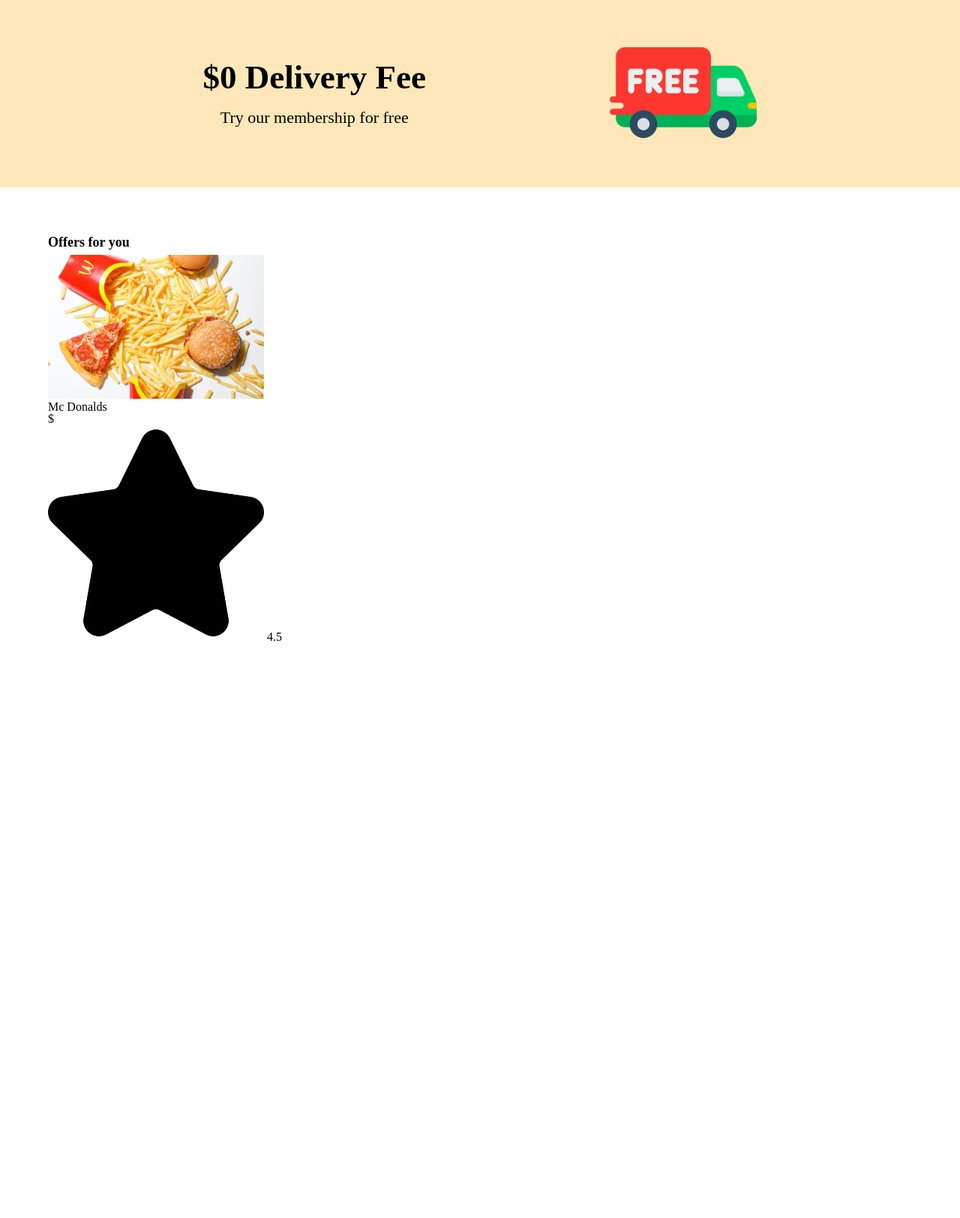
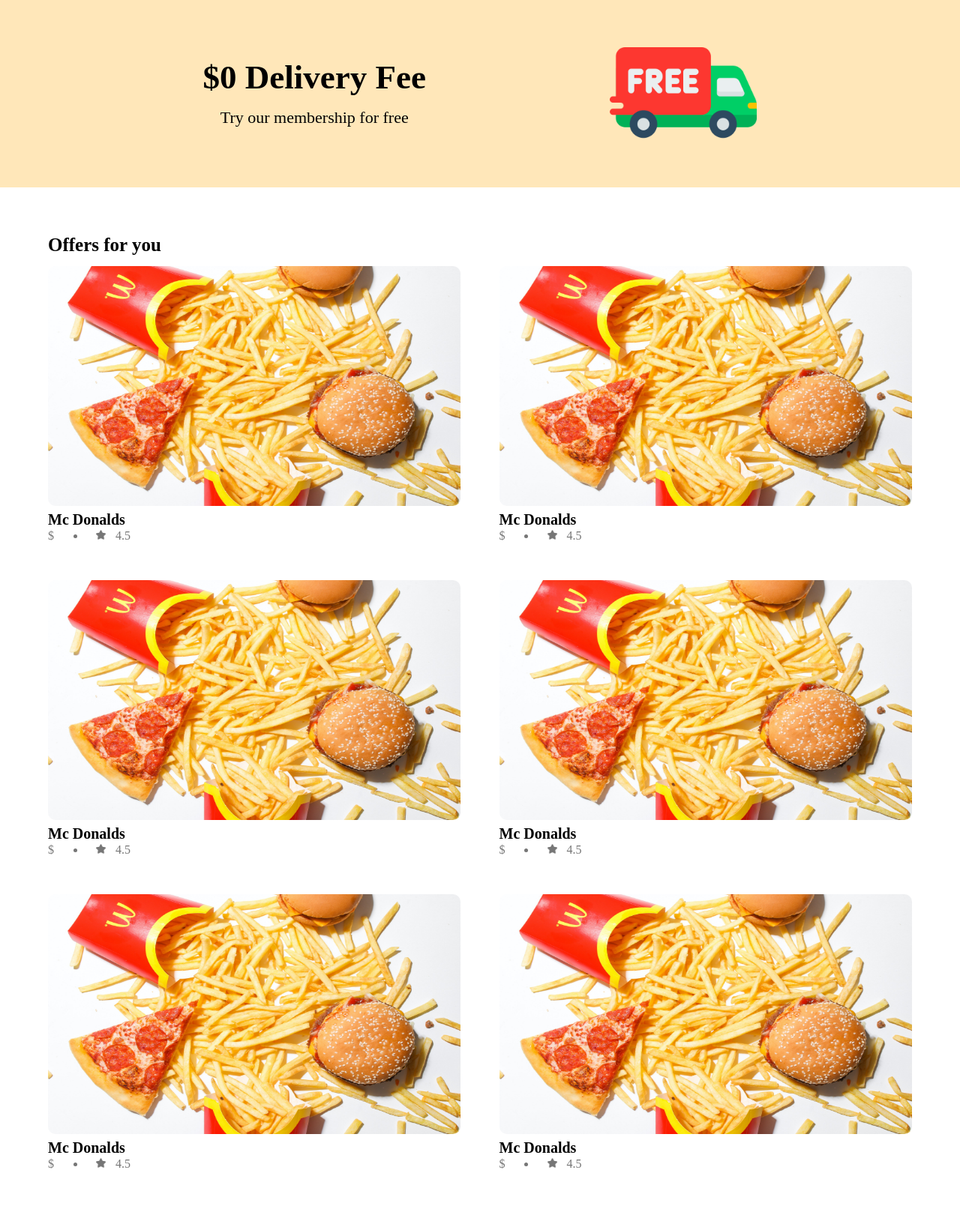
Before and after one commit to Dayhun/ClickEat, a PHP site: page / in a window 1280 px wide. Shown: the part 147-1772 px from the top of the page at 75% size. Before the commit the page ends 1002 px from the top, so only its background shows below. Run offline with PHP 8.4, Linux system fonts and the light colour scheme; some libraries are stand-ins or nearby versions.

Commit message:
restaurant section html&css is done

```diff
--- a/css/Pages/main.css
+++ b/css/Pages/main.css
@@ -108,10 +108,56 @@
     }
     .mainRestaurant > h3 {
         font-weight: 800;
+        font-size: 20px;
+    }
+    .mainRestaurant figure > img {
+        /* width: 350px;
+        height: 140px; */
+        width: 90vw;
+        height: 50vw;
+        border-radius: 10px;
+    }
+    .mainRestaurantArticle {
+        display: flex;
+        flex-wrap: wrap;
+        gap: 6vw;
+    }
+    .mainRestaurantArticle > figure{
+        display: flex;
+        flex-direction: column;
+        row-gap: 1vh;
+    }
+
+    .mainRestaurantArticle figcaption {
+        display: flex;
+        flex-direction: column;
+        row-gap: 0.5vh;
+    }
+    .mainRestaurantArticle h4 {
+        font-weight: 700;
         font-size: 18px;
     }
-    .mainRestaurant img {
-        width: 25%;
+    .mainRestaurantArticle ul {
+        display: flex;
+        column-gap: 2vw;
+        align-items: center;
+    }
+    .mainRestaurantArticle ul > li {
+        display: flex;
+        align-items: flex-start;
+        column-gap: 1vw;
+        color: var(--inputColor);
+    }
+    .mainRestaurantArticle figcaption img {
+        width: 13px;
+        height: 13px;
+        color: var(--inputColor);
+    }
+    .mainRestaurantArticle ul > li:nth-child(2) {
+        width: 5px;
+        height: 5px;
+        background-color: var(--inputColor);
+        border-radius: 50%;
     }
 }
 @media (min-width: 700px) {
@@ -170,6 +216,40 @@
     .mainAdv > img {
         width: 20%;
     }
+    /* Restaurant */
+    .mainRestaurant {
+        row-gap: 2vh;
+    }
+    .mainRestaurant > h3 {
+        font-size: 25px;
+    }
+    .mainRestaurant figure > img {
+        width: 43vw;
+        height: 25vw;
+    }
+    .mainRestaurantArticle {
+        gap: 4vw;
+    }
+    .mainRestaurantArticle h4 {
+        font-size: 20px;
+    }
+    .mainRestaurantArticle ul > li {
+        display: flex;
+        align-items: flex-start;
+        column-gap: 1vw;
+        color: var(--inputColor);
+    }
+    .mainRestaurantArticle figcaption img {
+        width: 13px;
+        height: 13px;
+        color: var(--inputColor);
+    }
+    .mainRestaurantArticle ul > li:nth-child(2) {
+        width: 5px;
+        height: 5px;
+        background-color: var(--inputColor);
+        border-radius: 50%;
+    }
 }
 @media (min-width: 1000px) {
     /* Header */
--- a/inc/MainPage.class.php
+++ b/inc/MainPage.class.php
@@ -130,13 +130,100 @@ class MainPage{
                 <figure>
                     <img src="./img/mcdonald.jpg" alt="rest-img"/>
                     <figcaption>
-                        <h3>Mc Donalds</h3>
+                        <h4>Mc Donalds</h4>
                         <ul>
                             <li>
                                 $
                             </li>
                             <li>
-                                <img src="./img/star.png" alt="star-img"/>
+                            </li>
+                            <li>
+                                <img src="./img/star-gray.png" alt="star-img"/>
+                                4.5
+                            </li>
+                        </ul>
+                    </figcaption>
+                </figure>
+                <figure>
+                    <img src="./img/mcdonald.jpg" alt="rest-img"/>
+                    <figcaption>
+                        <h4>Mc Donalds</h4>
+                        <ul>
+                            <li>
+                                $
+                            </li>
+                            <li>
+                            </li>
+                            <li>
+                                <img src="./img/star-gray.png" alt="star-img"/>
+                                4.5
+                            </li>
+                        </ul>
+                    </figcaption>
+                </figure>
+                <figure>
+                    <img src="./img/mcdonald.jpg" alt="rest-img"/>
+                    <figcaption>
+                        <h4>Mc Donalds</h4>
+                        <ul>
+                            <li>
+                                $
+                            </li>
+                            <li>
+                            </li>
+                            <li>
+                                <img src="./img/star-gray.png" alt="star-img"/>
+                                4.5
+                            </li>
+                        </ul>
+                    </figcaption>
+                </figure>
+                <figure>
+                    <img src="./img/mcdonald.jpg" alt="rest-img"/>
+                    <figcaption>
+                        <h4>Mc Donalds</h4>
+                        <ul>
+                            <li>
+                                $
+                            </li>
+                            <li>
+                            </li>
+                            <li>
+                                <img src="./img/star-gray.png" alt="star-img"/>
+                                4.5
+                            </li>
+                        </ul>
+                    </figcaption>
+                </figure>
+                <figure>
+                    <img src="./img/mcdonald.jpg" alt="rest-img"/>
+                    <figcaption>
+                        <h4>Mc Donalds</h4>
+                        <ul>
+                            <li>
+                                $
+                            </li>
+                            <li>
+                            </li>
+                            <li>
+                                <img src="./img/star-gray.png" alt="star-img"/>
+                                4.5
+                            </li>
+                        </ul>
+                    </figcaption>
+                </figure>
+                <figure>
+                    <img src="./img/mcdonald.jpg" alt="rest-img"/>
+                    <figcaption>
+                        <h4>Mc Donalds</h4>
+                        <ul>
+                            <li>
+                                $
+                            </li>
+                            <li>
+                            </li>
+                            <li>
+                                <img src="./img/star-gray.png" alt="star-img"/>
                                 4.5
                             </li>
                         </ul>
@@ -147,6 +234,7 @@ class MainPage{
         ';
         return $mainPageRestaurant;
     }
+
     // public static function mainPageRestaurant() : string {
     //     $mainPageRestaurant = '
     //     <section class="mainRestaurant">
@@ -174,7 +262,7 @@ class MainPage{
                                 //     '.$res->getpriceRange().'
                                 // </li>
                                 // <li>
-                                //     <img src="./img/star.png" alt="star-img"/>
+                                //     <img src="./img/star-gray.png" alt="star-img"/>
                                 //     '.$res->getScore().'
                                 // </li>
         //                 </ul>
```
Also changed, not shown: img/star-gray.png (added).
